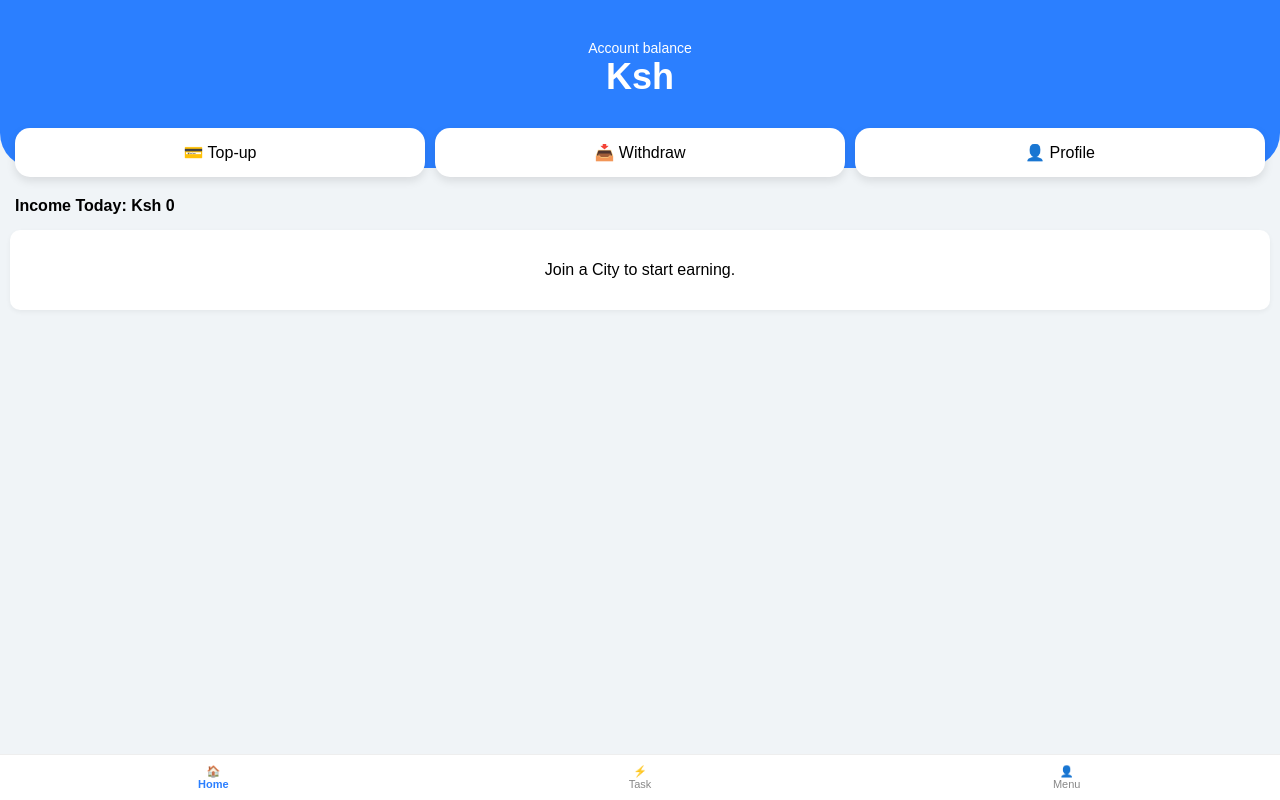
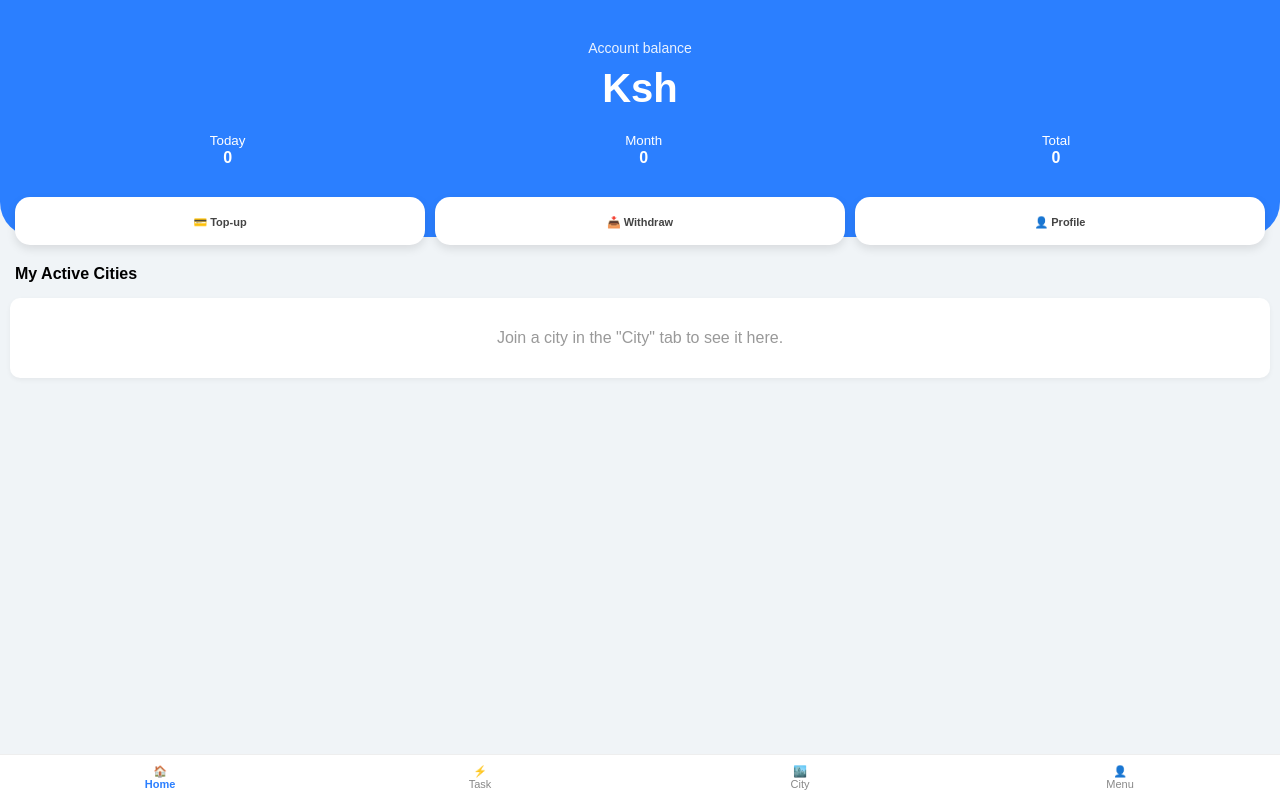
Before and after one commit to binkeymoo718-wq/bitrex, a Node server app: template views/index.ejs in a window 1280 px wide. Run offline with Node 20, Linux system fonts and the light colour scheme; the template is opened without the code that fills it, so the values that code supplies are empty.

Commit message:
Update index.ejs

```diff
--- a/views/index.ejs
+++ b/views/index.ejs
@@ -3,28 +3,43 @@
 <head>
     <meta charset="UTF-8">
     <meta name="viewport" content="width=device-width, initial-scale=1.0">
-    <title>BITREX | Dashboard</title>
+    <title>BITREX | Trade with Transparency</title>
     <style>
-        :root { --blue: #2b7fff; --bg: #f0f4f7; }
+        :root { --primary-blue: #2b7fff; --bg: #f0f4f7; }
         body { font-family: sans-serif; background: var(--bg); margin: 0; padding-bottom: 80px; }
-        .hidden { display: none !important; }
-        .header { background: var(--blue); color: white; padding: 40px 20px 70px; text-align: center; border-radius: 0 0 35px 35px; position: relative; }
-        .user-id { position: absolute; top: 15px; right: 20px; font-weight: bold; }
+        .hidden { display: none !important; } /* Fix: Modal will not show on login */
+
+        /* Header */
+        .header { background: var(--primary-blue); color: white; padding: 40px 20px 70px; text-align: center; border-radius: 0 0 35px 35px; position: relative; }
+        .balance-box { font-size: 40px; font-weight: 800; margin: 10px 0; }
+
+        /* Action Buttons */
         .action-container { display: flex; gap: 10px; margin: -40px 15px 20px; position: relative; z-index: 10; }
         .action-btn { background: white; flex: 1; padding: 15px; border-radius: 15px; text-align: center; box-shadow: 0 4px 10px rgba(0,0,0,0.1); cursor: pointer; }
+        .action-btn span { font-size: 11px; font-weight: bold; color: #444; }
+
+        /* Job Card */
+        .job-title-bar { background: #c5ff8c; padding: 15px; text-align: center; font-weight: bold; border-radius: 15px 15px 0 0; }
         .job-card { background: white; margin: 10px; padding: 15px; border-radius: 10px; box-shadow: 0 2px 5px rgba(0,0,0,0.05); }
+
+        /* Modals */
         .overlay { position: fixed; top: 0; left: 0; width: 100%; height: 100%; background: rgba(0,0,0,0.6); z-index: 9999; display: flex; align-items: center; justify-content: center; }
+
         .nav { position: fixed; bottom: 0; width: 100%; background: white; display: flex; padding: 10px 0; border-top: 1px solid #eee; }
         .nav-item { flex: 1; text-align: center; font-size: 11px; color: #888; cursor: pointer; }
-        .nav-item.active { color: var(--blue); font-weight: bold; }
+        .nav-item.active { color: var(--primary-blue); font-weight: bold; }
     </style>
 </head>
 <body>
 
     <div class="header">
-        <div class="user-id"><%= user.phone %></div>
-        <div style="font-size: 14px;">Account balance</div>
-        <div style="font-size: 36px; font-weight: 800;">Ksh <%= user.balance %></div>
+        <div style="font-size: 14px; opacity: 0.9;">Account balance</div>
+        <div class="balance-box">Ksh <%= user.balance %></div>
+        <div style="display: flex; justify-content: space-around; margin-top: 20px;">
+            <div><small>Today</small><br><b><%= user.todays_income || 0 %></b></div>
+            <div><small>Month</small><br><b><%= user.monthly_income || 0 %></b></div>
+            <div><small>Total</small><br><b><%= user.total_income || 0 %></b></div>
+        </div>
     </div>
 
     <div class="action-container">
@@ -34,74 +49,96 @@
     </div>
 
     <div id="home-sec">
-        <div style="margin: 15px; font-weight: bold;">Income Today: Ksh <%= user.todays_income || 0 %></div>
+        <div style="margin: 15px; font-weight: bold;">My Active Cities</div>
         <div class="job-card">
             <% if (userCities.length > 0) { %>
-                <% userCities.forEach(city => { %> <div>🏙️ <b><%= city.city_name %></b> - Active</div> <% }); %>
-            <% } else { %> <p style="text-align: center;">Join a City to start earning.</p> <% } %>
+                <% userCities.forEach(city => { %>
+                    <div style="padding: 10px 0; border-bottom: 1px solid #eee;">🏙️ <b><%= city.city_name %></b> - Active</div>
+                <% }); %>
+            <% } else { %>
+                <p style="text-align: center; color: #999;">Join a city in the "City" tab to see it here.</p>
+            <% } %>
         </div>
     </div>
 
     <div id="task-sec" class="hidden">
+        <div class="job-title-bar">List of jobs</div>
+        <% const jobs = ["AQ Smart Blood Glucose Meter", "Manicure Set", "women's perfume", "Mini massage gun", "2.5L Vacuum Flask", "Electric blender", "Modern soldering gun", "Smart phones", "HD Camera", "Laptops", "Air Fryer", "Smart Watch"]; %>
+        <% jobs.forEach(job => { %>
+            <div class="job-card">
+                <div style="display: flex; justify-content: space-between;">
+                    <div>
+                        <h4 style="margin: 0; color: #1a3c61;"><%= job %></h4>
+                        <p style="font-size: 11px; color: #888;">Work available after midnight.</p>
+                    </div>
+                </div>
+                <div style="border-top: 1px dashed #ddd; margin-top: 10px; padding-top: 10px; font-size: 12px;">Payment: 50.00 KSh</div>
+                <button onclick="doTask()" style="background:black; color:white; width:100%; padding:10px; border-radius:5px; margin-top:10px; border:none; cursor:pointer;">Start working</button>
+            </div>
+        <% }); %>
+    </div>
+
+    <div id="city-sec" class="hidden">
+        <div style="margin: 15px; font-weight: bold;">Investment Packages</div>
+        <% const cityData = [{n:'CITY A', c:1500, d:50}, {n:'CITY B', c:3200, d:100}, {n:'CITY C', c:7200, d:200}, {n:'CITY D', c:12000, d:400}, {n:'CITY E', c:15000, d:500}]; %>
+        <% cityData.forEach(c => { %>
+            <div class="job-card" style="display:flex; justify-content:space-between; align-items:center;">
+                <div><b><%= c.n %></b><br><small>Cost: Ksh <%= c.c %> | Daily: Ksh <%= c.d %></small></div>
+                <button onclick="joinCity('<%= c.n %>')" style="background:var(--primary-blue); color:white; border:none; padding:8px 15px; border-radius:5px; cursor:pointer;">Join</button>
+            </div>
+        <% }); %>
+    </div>
+
+    <div id="menu-sec" class="hidden">
         <div class="job-card">
-            <b>Smart Tech Task</b><p>Reward: Ksh 50</p>
-            <button onclick="doTask()" style="background:black; color:white; width:100%; padding:10px; border:none; border-radius:5px;">Claim Reward</button>
+            <p><b>Phone:</b> <%= user.phone %></p>
+            <p><b>Referral:</b> <%= user.referral_code %></p>
+            <button onclick="location.href='/logout'" style="background:#ff4d4d; color:white; width:100%; padding:10px; border:none; border-radius:5px; cursor:pointer;">Log Out</button>
         </div>
     </div>
 
     <div id="deposit-modal" class="overlay hidden">
-        <div style="background:white; padding:20px; border-radius:15px; width:80%;">
+        <div style="background:white; padding:20px; border-radius:15px; width:85%; max-width:400px;">
             <h3>Top-up</h3>
-            <p>Till Number: <b>9147551</b> (BINKEY)</p>
-            <input type="number" id="d-amt" placeholder="Amount" style="width:100%; padding:10px; margin-bottom:10px;">
-            <input type="text" id="d-ev" placeholder="M-PESA Code" style="width:100%; padding:10px; margin-bottom:10px;">
-            <button onclick="submitDep()" style="background:var(--blue); color:white; width:100%; padding:10px; border:none; border-radius:5px;">Submit</button>
-            <button onclick="toggleModal('deposit', false)" style="width:100%; border:none; background:none; margin-top:10px;">Cancel</button>
-        </div>
-    </div>
-
-    <div id="menu-sec" class="hidden">
-        <div class="job-card">
-            <p><b>Referral Link:</b></p>
-            <div onclick="copyLink()" style="background:#eee; padding:10px; border-radius:5px; font-size:12px; cursor:pointer; color:var(--blue);">
-                http://bitrex.com/signup?ref=<%= user.referral_code %>
-            </div>
-            <p style="font-size:10px; color:#999;">(Click to copy & share)</p>
-            <button onclick="location.href='/logout'" style="background:#ff4d4d; color:white; width:100%; padding:10px; margin-top:20px; border:none; border-radius:5px;">Logout</button>
+            <p>Send to M-PESA: <b>0733319700</b></p>
+            <input type="number" id="amt" placeholder="Amount" style="width:100%; padding:10px; margin-bottom:10px; border:1px solid #ddd; border-radius:5px;">
+            <input type="text" id="code" placeholder="M-PESA Transaction Code" style="width:100%; padding:10px; margin-bottom:10px; border:1px solid #ddd; border-radius:5px;">
+            <button onclick="alert('Submitted for review')" style="background:var(--primary-blue); color:white; width:100%; padding:12px; border:none; border-radius:8px;">Submit</button>
+            <button onclick="toggleModal('deposit', false)" style="width:100%; padding:10px; border:none; background:none; margin-top:10px; color:#666;">Close</button>
         </div>
     </div>
 
     <div class="nav">
         <div class="nav-item active" onclick="showSec('home', this)">🏠<br>Home</div>
         <div class="nav-item" onclick="showSec('task', this)">⚡<br>Task</div>
+        <div class="nav-item" onclick="showSec('city', this)">🏙️<br>City</div>
         <div class="nav-item" onclick="showSec('menu', this)">👤<br>Menu</div>
     </div>
 
     <script>
         function showSec(id, el) {
-            ['home', 'task', 'menu'].forEach(s => document.getElementById(s + '-sec').classList.add('hidden'));
+            ['home', 'task', 'city', 'menu'].forEach(s => document.getElementById(s + '-sec').classList.add('hidden'));
             document.getElementById(id + '-sec').classList.remove('hidden');
             document.querySelectorAll('.nav-item').forEach(n => n.classList.remove('active'));
             el.classList.add('active');
         }
-        function toggleModal(type, show) { document.getElementById(type + '-modal').classList[show ? 'remove' : 'add']('hidden'); }
 
-        async function submitDep() {
-            const amount = document.getElementById('d-amt').value;
-            const evidence = document.getElementById('d-ev').value;
-            const res = await fetch('/deposit', { method: 'POST', headers: {'Content-Type': 'application/json'}, body: JSON.stringify({ amount, evidence, user_id: '<%= user.id %>' }) });
-            const data = await res.json(); alert(data.message); if(data.success) toggleModal('deposit', false);
+        function toggleModal(type, show) {
+            const modal = document.getElementById(type + '-modal');
+            if (show) modal.classList.remove('hidden');
+            else modal.classList.add('hidden');
         }
 
-        async function doTask() {
-            const res = await fetch('/claim_task', { method: 'POST', headers: {'Content-Type': 'application/json'}, body: JSON.stringify({ user_id: '<%= user.id %>' }) });
-            const data = await res.json(); alert(data.message); if(data.success) location.reload();
+        async function joinCity(name) {
+            if(!confirm("Join " + name + "?")) return;
+            const res = await fetch('/invest', { method: 'POST', headers: {'Content-Type': 'application/json'}, body: JSON.stringify({ city_name: name, user_id: '<%= user.id %>' }) });
+            const data = await res.json();
+            alert(data.message);
+            if(data.success) location.reload();
         }
 
-        function copyLink() {
-            const link = "http://bitrex.com/signup?ref=<%= user.referral_code %>";
-            navigator.clipboard.writeText(link);
-            alert("Referral link copied to clipboard!");
+        function doTask() {
+            alert("Work in progress. Income will be added after midnight.");
         }
     </script>
 </body>
```
